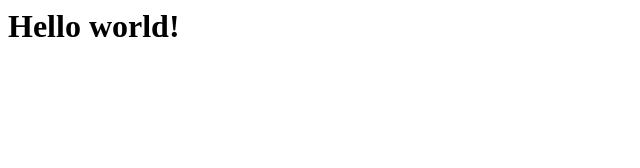
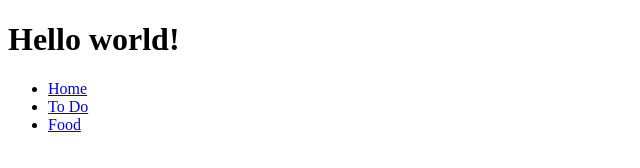
Before and after one commit to axle427/probable-engine, a plain HTML site: page index.html in a window 1280 px wide. Shown: the whole page, without its empty margins (0-640 px from the left). Drawn offline with Linux system fonts and the light colour scheme.

Commit message:
added navigation code

```diff
--- a/index.html
+++ b/index.html
@@ -1,8 +1,14 @@
+<!DOCTYPE html>
 <html>
   <head>
     <title>Testing!!!</title>
   </head>
   <body>
     <h1>Hello world!</h1>
+    <ul>
+      <li><a href="index.html">Home</a></li>
+      <li><a href="todo.html">To Do</a></li>
+      <li><a href="food.html">Food</a></li>
+    </ul>
   </body>
 </html>
```
